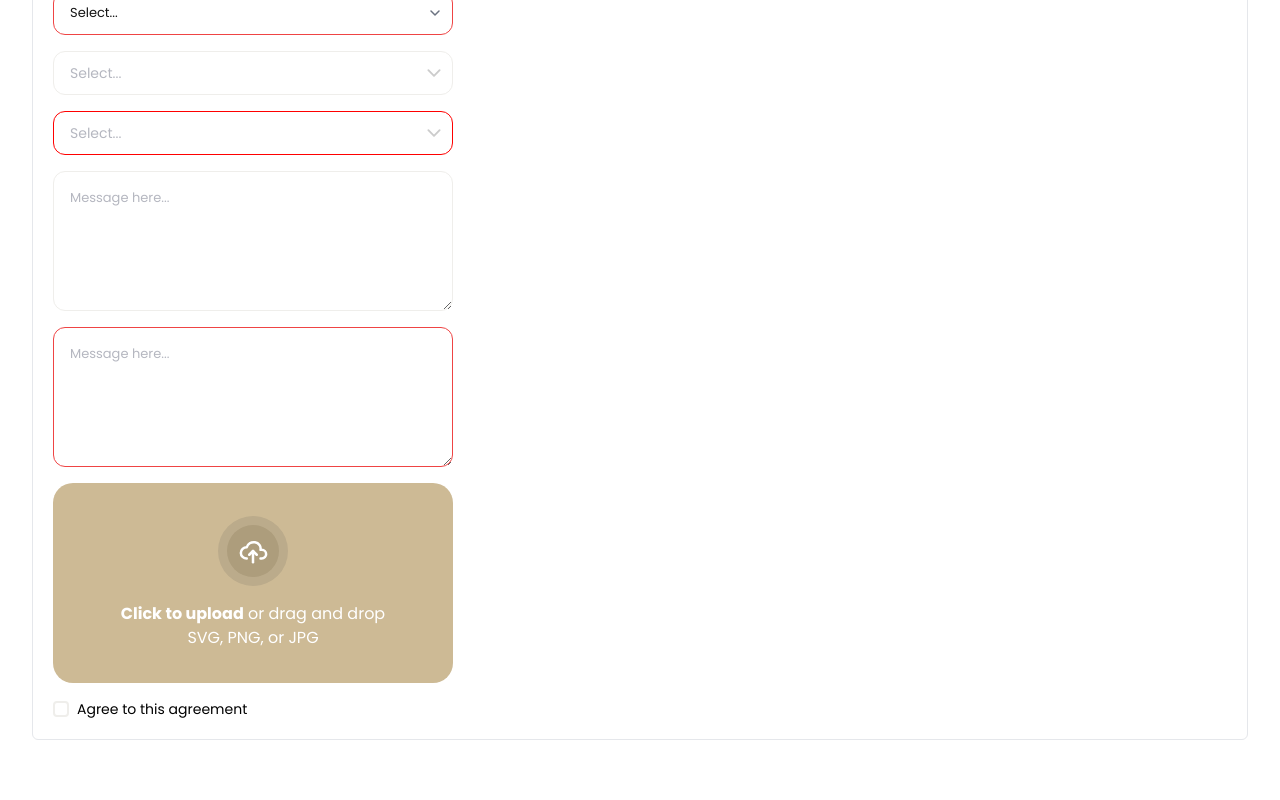
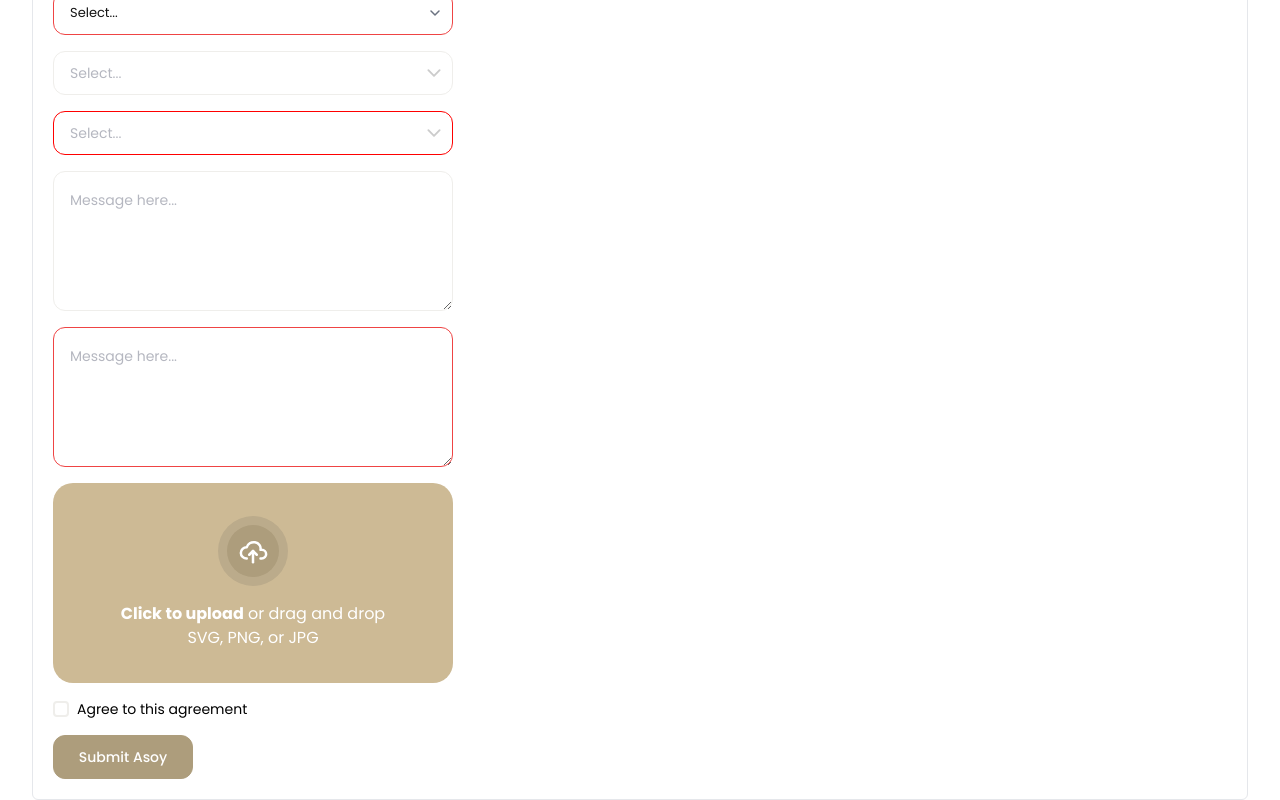
Before and after one commit to pandemuliada/nextjs-starter, a Next.js app: page / in a window 1280 px wide. Shown: the part 792-1592 px from the top of the page. Before the commit the page ends 1532 px from the top, so only its background shows below. Built offline with nearby package versions, Linux system fonts and the light colour scheme.

Commit message:
:recycle: fix textarea

```diff
--- a/components/ui/form/Textarea.js
+++ b/components/ui/form/Textarea.js
@@ -1,7 +1,7 @@
 import { forwardRef, useMemo } from "react";
 
 const defaultClassName =
-  "h-[140px] w-full border border-carrara rounded-xl outline-none px-4 py-4 text-[13px] text-cod-gray placeholder:text-bombay font-normal";
+  "form-textarea h-[140px] w-full border border-carrara rounded-xl outline-none px-4 py-4 text-[13px] text-cod-gray placeholder:text-bombay placeholder:text-[14px] font-normal hover:border-primary focus:border-primary no-ring";
 
 const Textarea = (props) => {
   const {
@@ -24,7 +24,7 @@ const Textarea = (props) => {
       }
 
       if (!errorClassName) {
-        return "border border-red-500";
+        return "border border-red-500 hover:border-red-500 focus:border-red-500";
       }
     }
 
--- a/pages/index.js
+++ b/pages/index.js
@@ -35,6 +35,7 @@ export default function Home() {
     <div>
       <Head>
         <title>NextJS Starter</title>
+        <meta name="description" content="Dead simple UI components library" />
       </Head>
 
       <div className="grid grid-cols-2 p-8 gap-12">
@@ -199,6 +200,8 @@ export default function Home() {
                 Agree to this agreement
               </label>
             </div>
+
+            <Button>Submit Asoy</Button>
           </div>
         </form>
       </div>
```
